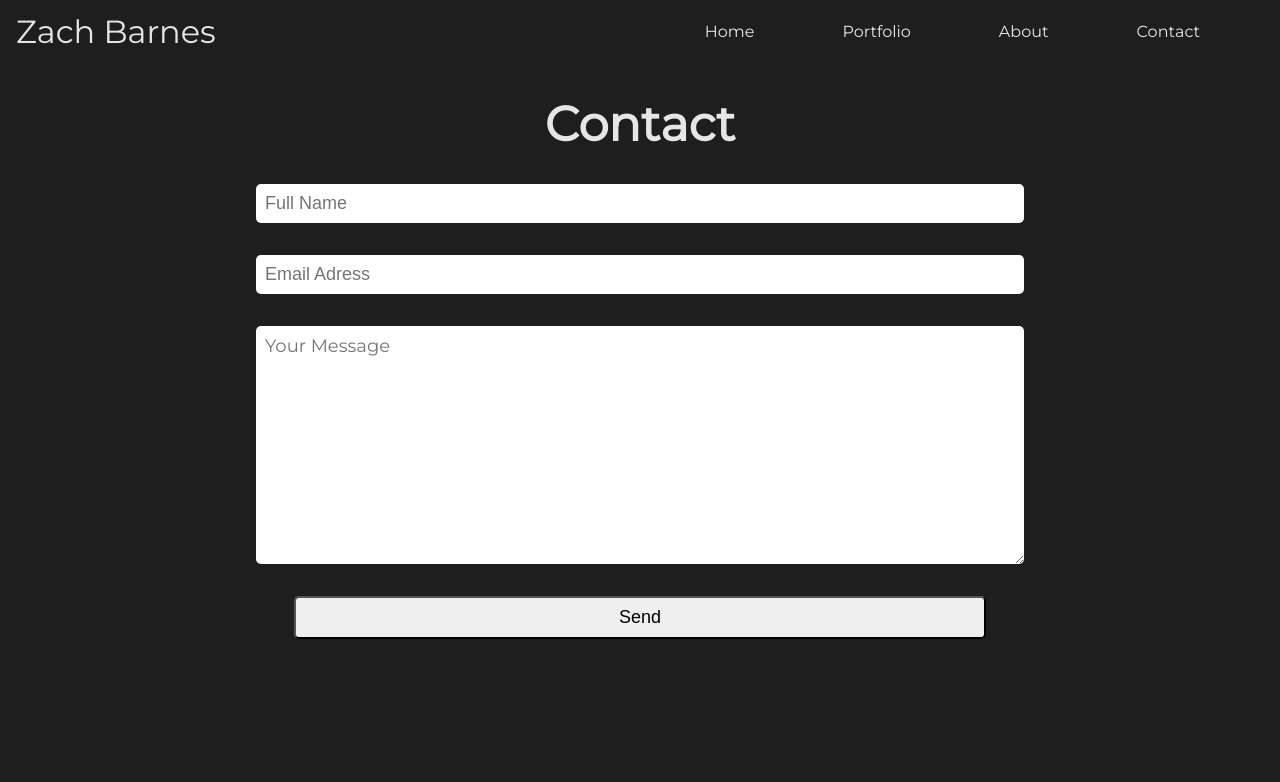
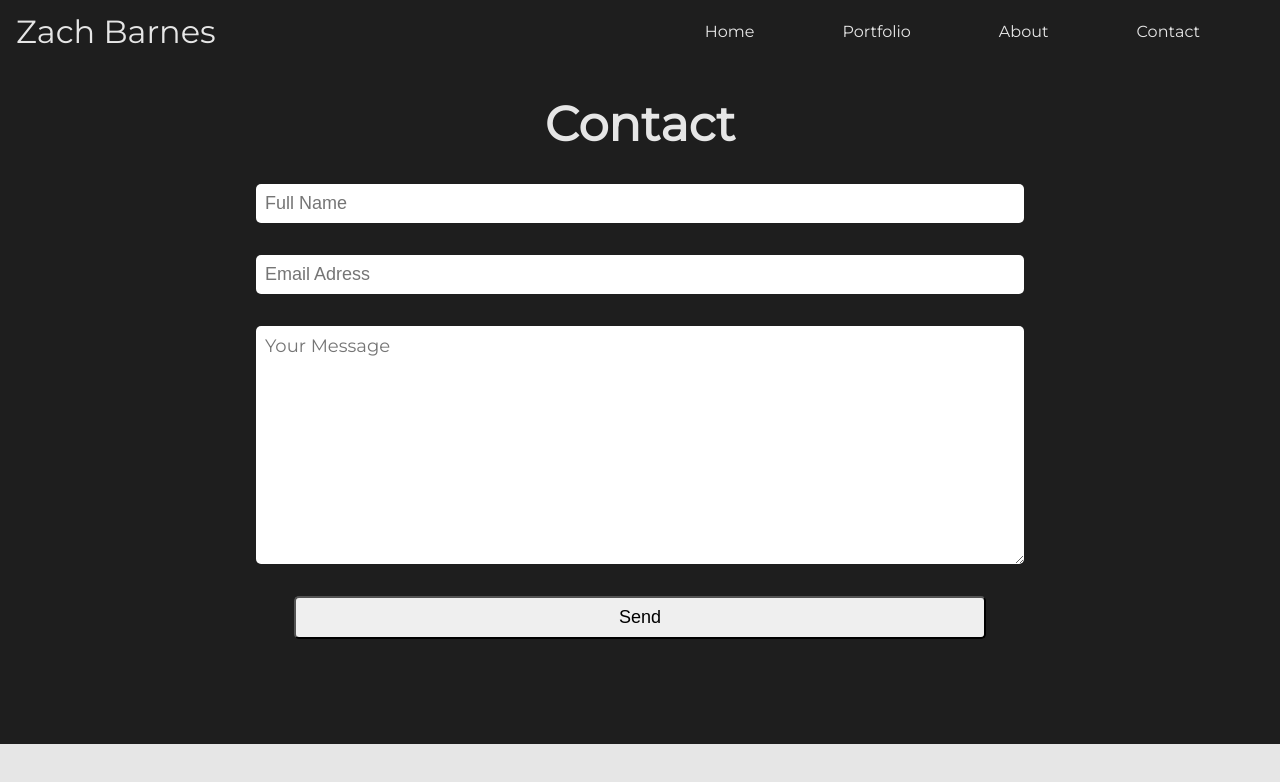
Before and after one commit to zbarnz/zachbarnes.dev, a Next.js app: page /contact in a window 1280 px wide. Shown: the top 782 px of the page. Built offline with nearby package versions, Linux system fonts and the light colour scheme.

Commit message:
changed link and meta description

```diff
--- a/public/projects.json
+++ b/public/projects.json
@@ -13,7 +13,7 @@
     "description": "Daily habit tracker that gives feedback on positive trends",
     "featured": true,
     "image": "/images/prescient/16-9.png",
-    "link": "https://github.com/thudsonbu/prescient"
+    "link": "https://github.com/SocexSolutions/prescient"
   },
    {
     "title": "Bently Consulting Group",
--- a/src/pages/_app.tsx
+++ b/src/pages/_app.tsx
@@ -17,7 +17,7 @@ export default function App({ Component, pageProps }: AppProps) {
           <title>Zach Barnes</title>
           <meta
             name="description"
-            content="Created by Zach Barnes using Next.js"
+            content="Zach's Portfolio"
           />
           <meta name="viewport" content="width=device-width, initial-scale=1" />
           <link rel="icon" href="/favicon.ico" />
--- a/src/styles/Contact.module.css
+++ b/src/styles/Contact.module.css
@@ -5,7 +5,7 @@
 
 .contact {
   width: 100%;
-  min-height: 100vh;
+  min-height: 85vh;
   background-color: var(--text-primary);
   margin-bottom: auto;
   display: flex;
```
